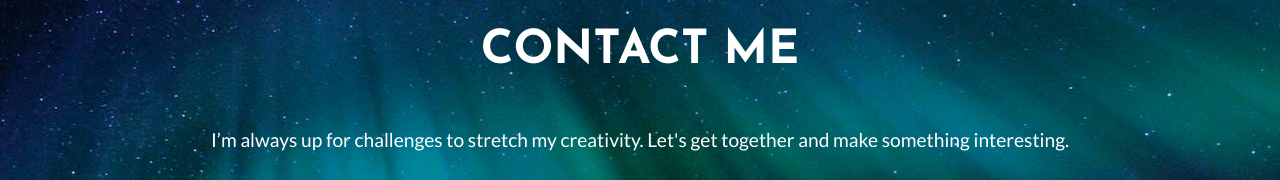
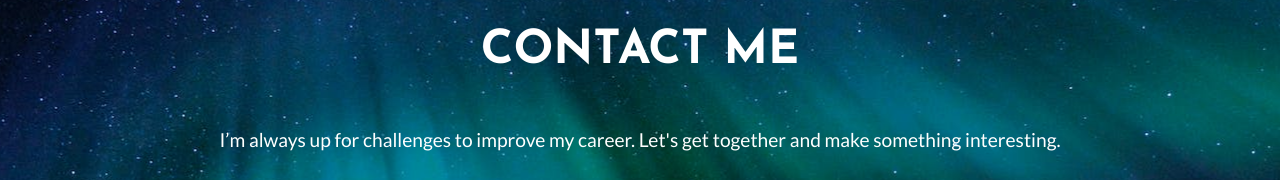
Before and after one commit to jiankuang/portfolio, a plain HTML site: page index.html in a window 1280 px wide. Shown: the part 3400-3580 px from the top of the page. Drawn offline with Linux system fonts and the light colour scheme.

Commit message:
trigger Github Action for deployment

```diff
--- a/index.html
+++ b/index.html
@@ -129,7 +129,7 @@
     <section class="section-contact">
         <div class="container">
           <a name="contact"><h2>Contact Me</h2></a>
-          <p>I’m always up for challenges to stretch my creativity. Let's get together and make something interesting.</p>
+          <p>I’m always up for challenges to improve my career. Let's get together and make something interesting.</p>
           <p><a href="mailto:jian.j.kuang@gmail.com" class="button">Email me</a></p>
         </div>
     </section>
```
